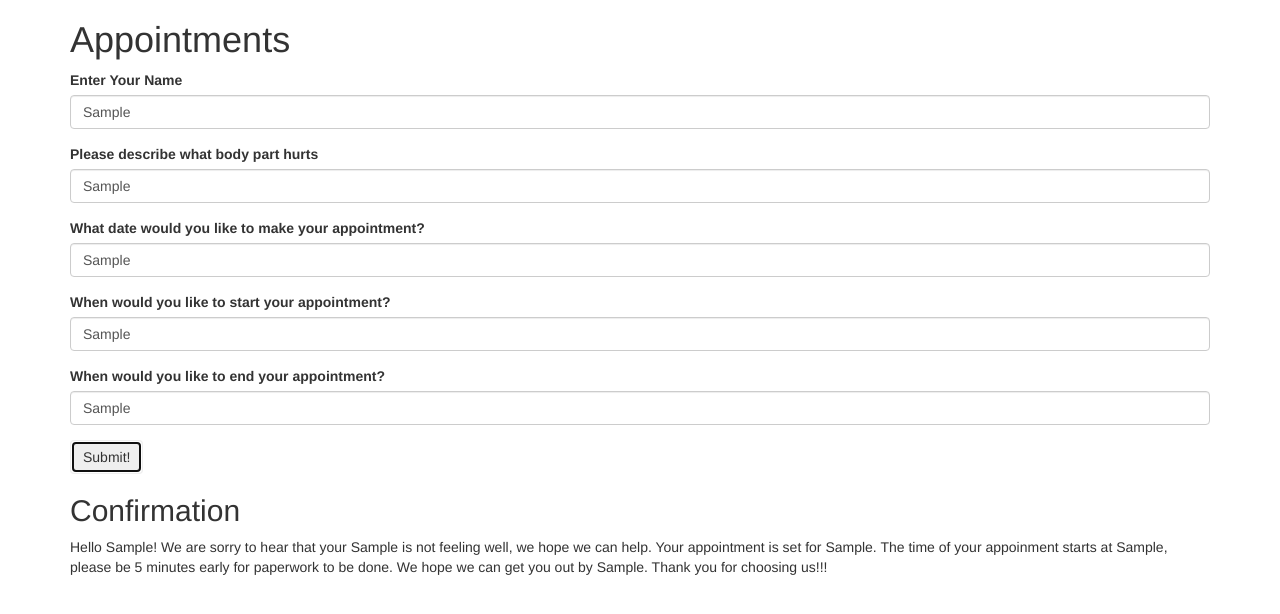
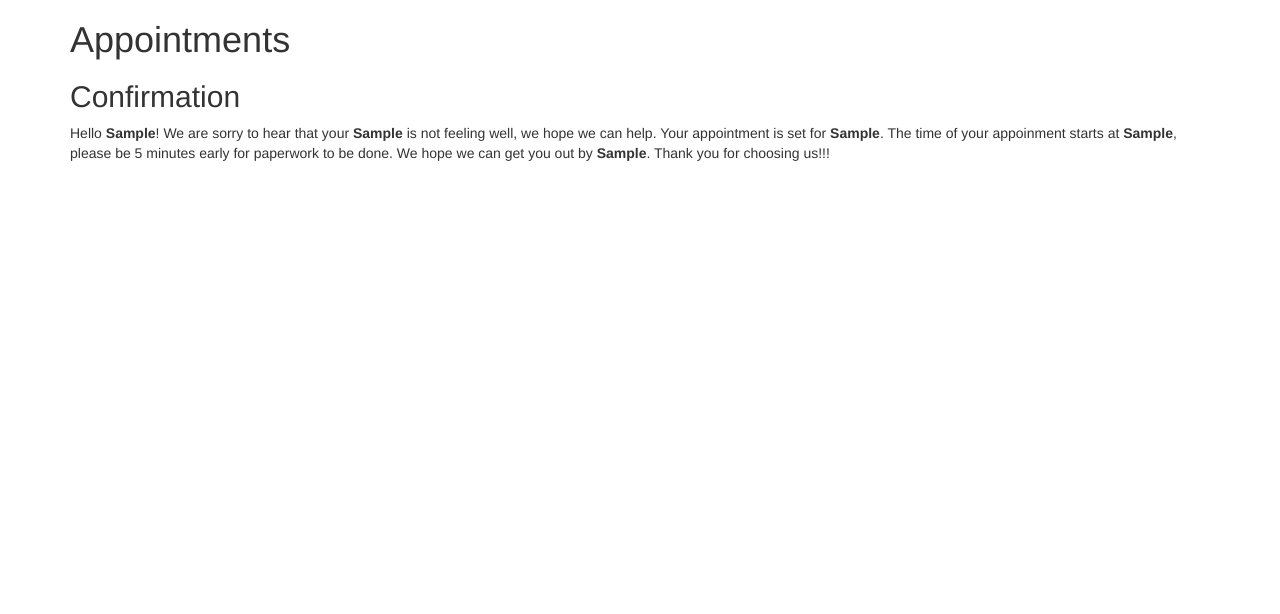
Before and after one commit to Chris-turina/introwk2-appointment, a plain HTML site: page index.html in a window 1280 px wide. Both pictures are taken after typing "Sample", "Sample", "Sample", "Sample", "Sample" into the empty fields and a click on the button "Submit!". Drawn offline with nearby package versions, Linux system fonts and the light colour scheme.

Commit message:
add toggle to allow confirmation content to appear independently

```diff
--- a/css/styles.css
+++ b/css/styles.css
@@ -0,0 +1,23 @@
+.toggle {
+  display: none;
+}
+
+.fullname {
+  font-weight: bold;
+}
+
+.appdescription {
+  font-weight: bold;
+}
+
+.appdate {
+  font-weight: bold;
+}
+
+.appstarttime {
+  font-weight: bold;
+}
+
+.appendtime {
+  font-weight: bold;
+}
--- a/index.html
+++ b/index.html
@@ -34,9 +34,10 @@
         <button type="submit" class="btn">Submit!</button>
       </form>
 
-      <h2>Confirmation</h2>
-      <p>Hello <span class="fullname"></span>!  We are sorry to hear that your <span class="appdescription"></span> is not feeling well, we hope we can help.  Your appointment is set for <span class="appdate"></span>.  The time of your appoinment starts at <span class="appstarttime"></span>, please be 5 minutes early for paperwork to be done.  We hope we can get you out by <span class="appendtime"></span>.  Thank you for choosing us!!!</p>
-
+      <div class="toggle">
+        <h2>Confirmation</h2>
+        <p> Hello <span class="fullname"></span>!  We are sorry to hear that your <span class="appdescription"></span> is not feeling well, we hope we can help.  Your appointment is set for <span class="appdate"></span>.  The time of your appoinment starts at <span class="appstarttime"></span>, please be 5 minutes early for paperwork to be done.  We hope we can get you out by <span class="appendtime"></span>.  Thank you for choosing us!!!</p>
+      </div>
 
 
 
--- a/js/scripts.js
+++ b/js/scripts.js
@@ -15,5 +15,10 @@ $(document).ready(function() {
    $(".appdate").text(appDate);
    $(".appstarttime").text(appStartTime);
    $(".appendtime").text(appEndTime);
+
+   $(".toggle").show();
+   $("#appointments").hide();
+
+
   });
 });
```
